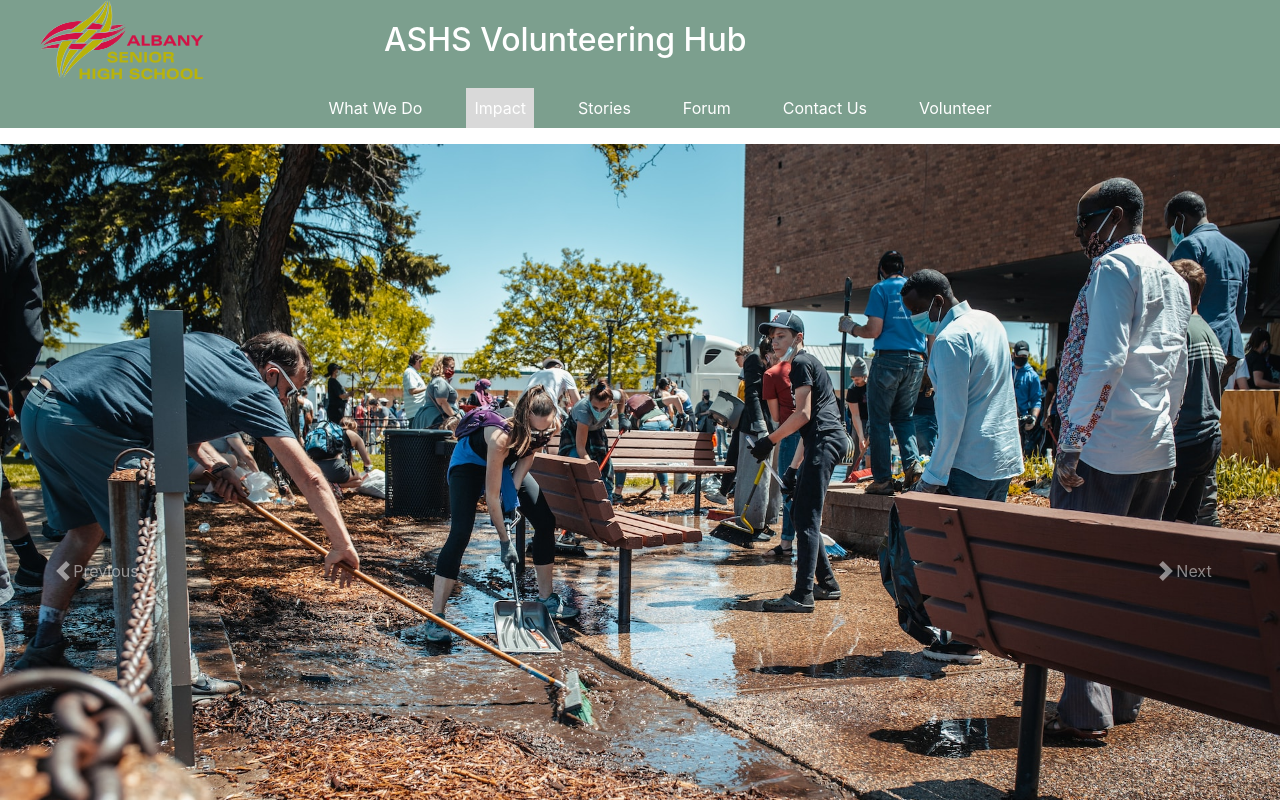
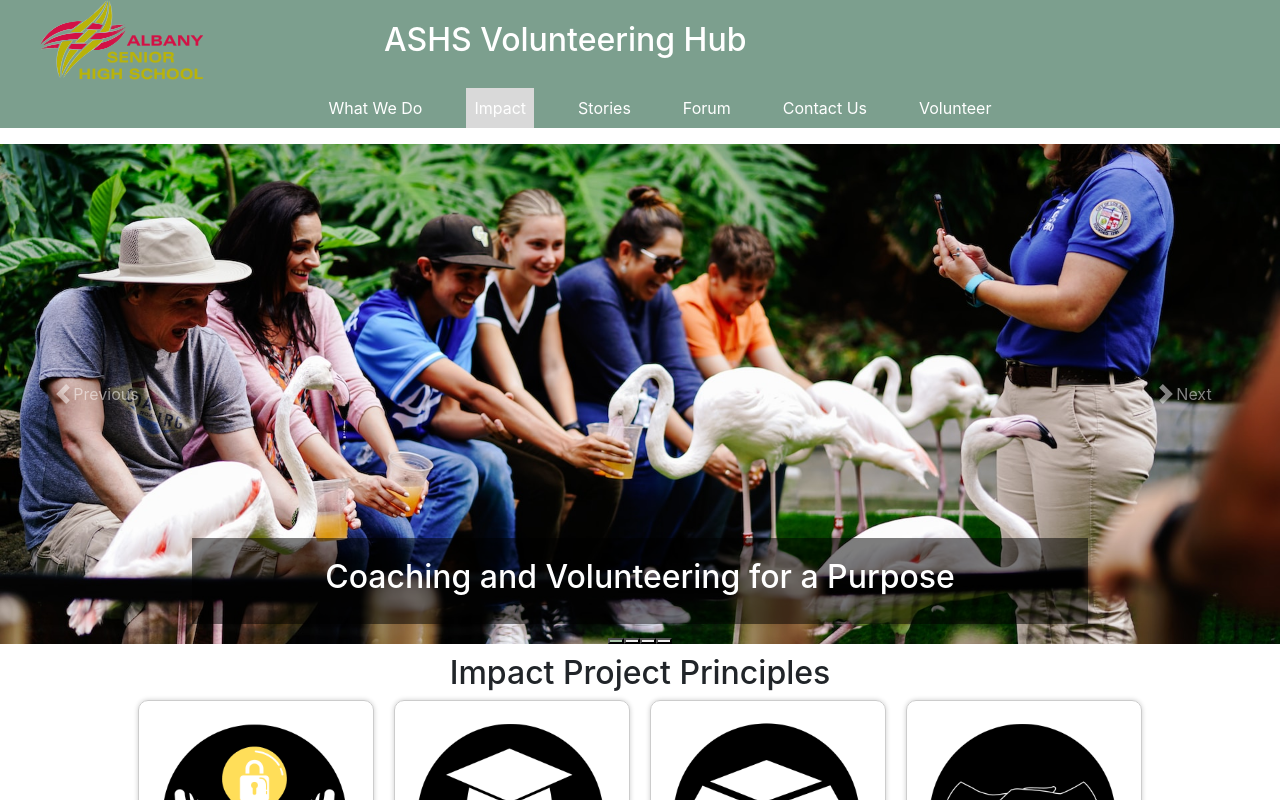
Before and after one commit to styxpienestincendies/ashs-volunteering-part-5, a React (Create React App) app: page /impact in a window 1280 px wide. Shown: the top 800 px of the page. Built offline with nearby package versions, Linux system fonts and the light colour scheme.

Commit message:
Impact Page
CSS Styling for the HeroSlide (Carousel)

```diff
--- /dev/null
+++ b/src/componets/HeroSlide.css
@@ -0,0 +1,45 @@
+/* CSS for the Carousel Component */
+
+/* Apply styles to the caption */
+.carousel-caption {
+    background: rgba(0, 0, 0, 0.5);
+    /* Add a semi-transparent background to captions */
+    color: #fff;
+    text-shadow: none;
+    /* Remove text shadow for better readability */
+}
+
+/* Apply styles to the caption title */
+.carousel-caption h3 {
+    font-size: 2rem;
+    /* Increase font size */
+}
+
+/* Apply styles to the carousel indicators */
+.carousel-indicators li {
+    background-color: #7C9F8E;
+    /* Change indicator color */
+    border: none;
+    /* Remove border */
+}
+
+/* Apply styles to the active indicator */
+.carousel-indicators .active {
+    background-color: #ACC9AD;
+    /* Change active indicator color */
+}
+
+/* Apply styles to the images */
+.carousel-item img {
+    object-fit: cover;
+    /* Ensure the image covers the entire slide */
+    max-height: 500px;
+    /* Set a maximum height for the images */
+}
+
+/* Apply styles to the carousel container */
+.carousel {
+    /* Add rounded corners to the carousel */
+    overflow: hidden;
+    /* Hide overflowing content */
+}
--- a/src/componets/HeroSlide.jsx
+++ b/src/componets/HeroSlide.jsx
@@ -2,9 +2,10 @@ import React from "react";
 import Carousel from 'react-bootstrap/Carousel';
 import volunteeringwork1 from '/Users/abdul-qudusamidu/Documents/React-ASHS-Volunteering-Hub/ashs-volunteering-part-5/src/assests/volunteering-work.jpg';
 import 'bootstrap/dist/css/bootstrap.min.css';
-//import volunteeringwork2 from 'src/assests/volunteering-work-2.jpg';
-//import volunteeringwork3 from 'src/assests/volunteering-work-3.jpg';
-//import volunteeringwork4 from 'src/assests/volunteering-work-4.jpg';
+import volunteeringwork2 from '/Users/abdul-qudusamidu/Documents/React-ASHS-Volunteering-Hub/ashs-volunteering-part-5/src/assests/volunteering-work-2.jpg';
+import volunteeringwork3 from '/Users/abdul-qudusamidu/Documents/React-ASHS-Volunteering-Hub/ashs-volunteering-part-5/src/assests/volunteering-work-3.jpg';
+import volunteeringwork4 from '/Users/abdul-qudusamidu/Documents/React-ASHS-Volunteering-Hub/ashs-volunteering-part-5/src/assests/volunteering-work-4.jpg';
+import "./HeroSlide.css"
 
 export const HeroSlide = () => {
     return (
@@ -18,34 +19,42 @@ export const HeroSlide = () => {
                         alt="First slide"
                     />
                     <Carousel.Caption>
-                        <h3>First slide label</h3>
-                        <p>Nulla vitae elit libero, a pharetra augue mollis interdum.</p>
+                        <h3>Coaching and Volunteering for a Purpose</h3>
                     </Carousel.Caption>
                 </Carousel.Item>
 
 
-                <Carousel.Item interval={500}>
+                <Carousel.Item interval={1000}>
                     <img
                         className="d-block w-100"
-                        src={volunteeringwork1}
+                        src={volunteeringwork2}
                         alt="Second slide"
                     />
                     <Carousel.Caption>
-                        <h3>Second slide label</h3>
-                        <p>Lorem ipsum dolor sit amet, consectetur adipiscing elit.</p>
+                        <h3>Coaching and Volunteering for a Purpose</h3>
                     </Carousel.Caption>
                 </Carousel.Item>
 
 
-                <Carousel.Item>
+                <Carousel.Item interval={1000}>
                     <img
                         className="d-block w-100"
-                        src={volunteeringwork1}
+                        src={volunteeringwork3}
                         alt="Third slide"
                     />
                     <Carousel.Caption>
-                        <h3>Third slide label</h3>
-                        <p>Praesent commodo cursus magna, vel scelerisque nisl consectetur.</p>
+                        <h3>Coaching and Volunteering for a Purpose</h3>
+                    </Carousel.Caption>
+                </Carousel.Item>
+
+                <Carousel.Item interval={1000}>
+                    <img
+                        className="d-block w-100"
+                        src={volunteeringwork4}
+                        alt="Second slide"
+                    />
+                    <Carousel.Caption>
+                        <h3>Coaching and Volunteering for a Purpose</h3>
                     </Carousel.Caption>
                 </Carousel.Item>
 
```
